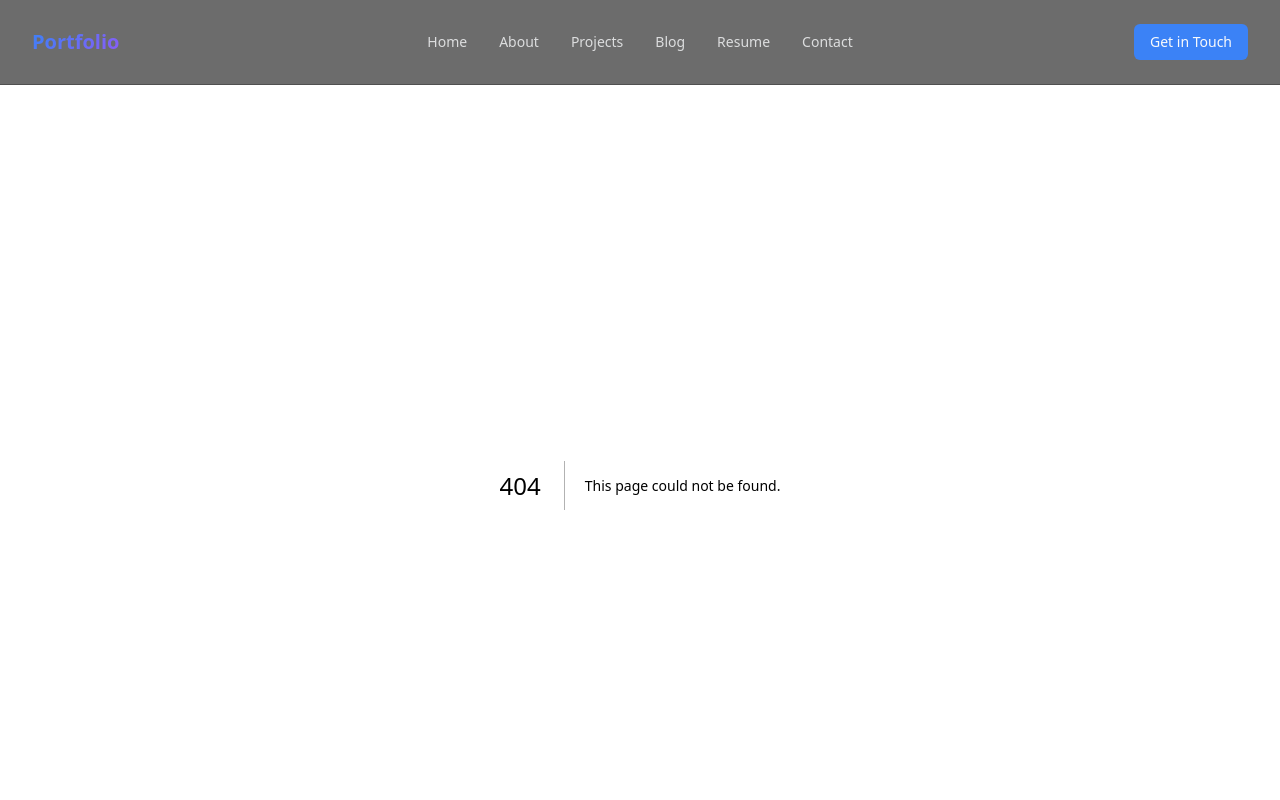
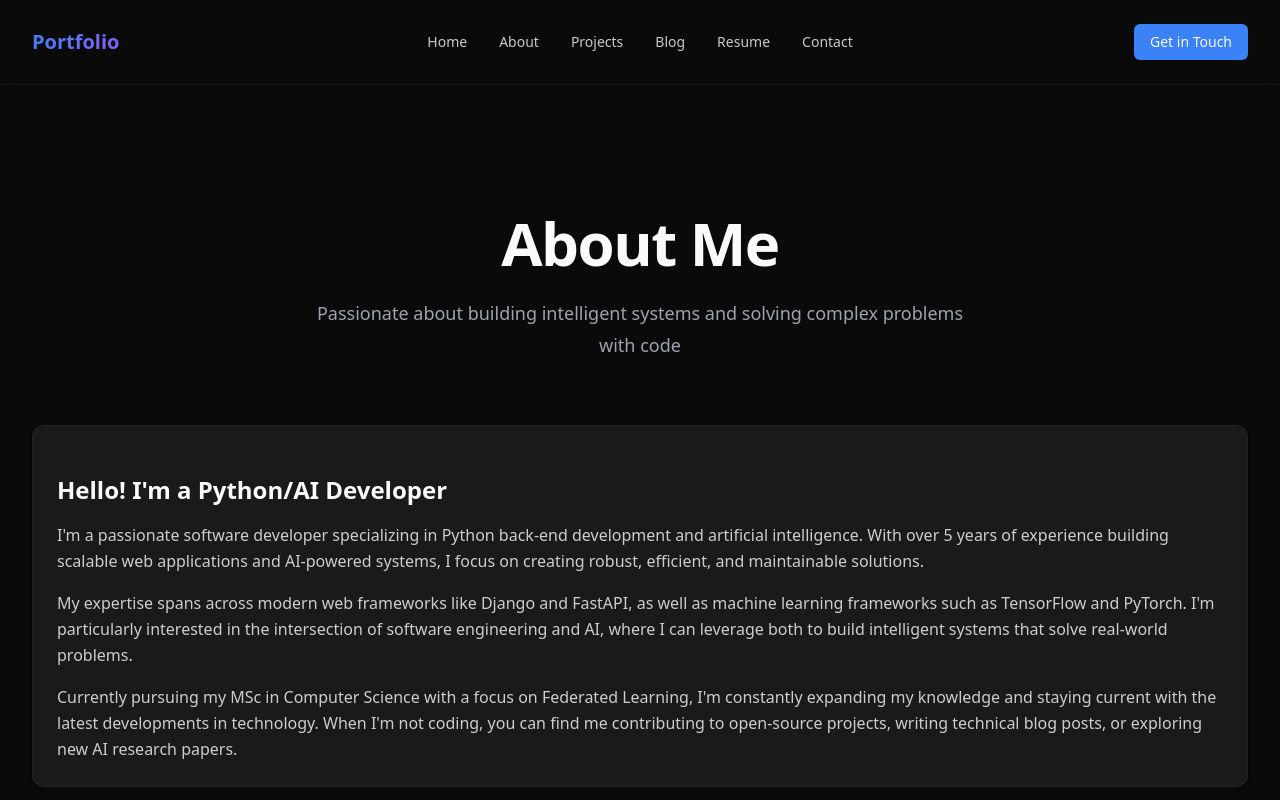
Before and after one commit to pveloso01/Portfolio, a Next.js app in the folder apps/web/: page /about in a window 1280 px wide. Before the commit this address had no page. Shown: the top 800 px of the page. Built offline with nearby package versions, Linux system fonts and the light colour scheme.

Commit message:
feat: create about page with bio section

```diff
--- /dev/null
+++ b/apps/web/src/app/about/page.tsx
@@ -0,0 +1,28 @@
+import { BioSection } from "@/components/about/bio-section";
+import { SkillsGrid } from "@/components/about/skills-grid";
+import { Timeline } from "@/components/about/timeline";
+import { Certifications } from "@/components/about/certifications";
+
+export const metadata = {
+  title: "About - Portfolio",
+  description:
+    "Learn more about my background, skills, and experience in Python and AI/ML development",
+};
+
+export default function AboutPage() {
+  return (
+    <div className="mx-auto max-w-7xl px-6 py-24 sm:py-32 lg:px-8">
+      <div className="mx-auto max-w-2xl text-center mb-16">
+        <h1 className="text-4xl font-bold tracking-tight text-foreground sm:text-6xl">About Me</h1>
+        <p className="mt-6 text-lg leading-8 text-muted-foreground">
+          Passionate about building intelligent systems and solving complex problems with code
+        </p>
+      </div>
+
+      <BioSection />
+      <SkillsGrid />
+      <Timeline />
+      <Certifications />
+    </div>
+  );
+}
--- /dev/null
+++ b/apps/web/src/components/about/bio-section.tsx
@@ -0,0 +1,33 @@
+import { Card, CardContent } from "@/components/ui/card";
+
+export function BioSection() {
+  return (
+    <section className="mb-24">
+      <Card>
+        <CardContent className="prose prose-invert max-w-none pt-6">
+          <h2 className="text-2xl font-bold text-foreground mb-4">
+            Hello! I&apos;m a Python/AI Developer
+          </h2>
+          <p className="text-foreground/80 leading-relaxed">
+            I&apos;m a passionate software developer specializing in Python back-end development and
+            artificial intelligence. With over 5 years of experience building scalable web
+            applications and AI-powered systems, I focus on creating robust, efficient, and
+            maintainable solutions.
+          </p>
+          <p className="text-foreground/80 leading-relaxed mt-4">
+            My expertise spans across modern web frameworks like Django and FastAPI, as well as
+            machine learning frameworks such as TensorFlow and PyTorch. I&apos;m particularly
+            interested in the intersection of software engineering and AI, where I can leverage both
+            to build intelligent systems that solve real-world problems.
+          </p>
+          <p className="text-foreground/80 leading-relaxed mt-4">
+            Currently pursuing my MSc in Computer Science with a focus on Federated Learning,
+            I&apos;m constantly expanding my knowledge and staying current with the latest
+            developments in technology. When I&apos;m not coding, you can find me contributing to
+            open-source projects, writing technical blog posts, or exploring new AI research papers.
+          </p>
+        </CardContent>
+      </Card>
+    </section>
+  );
+}
```
